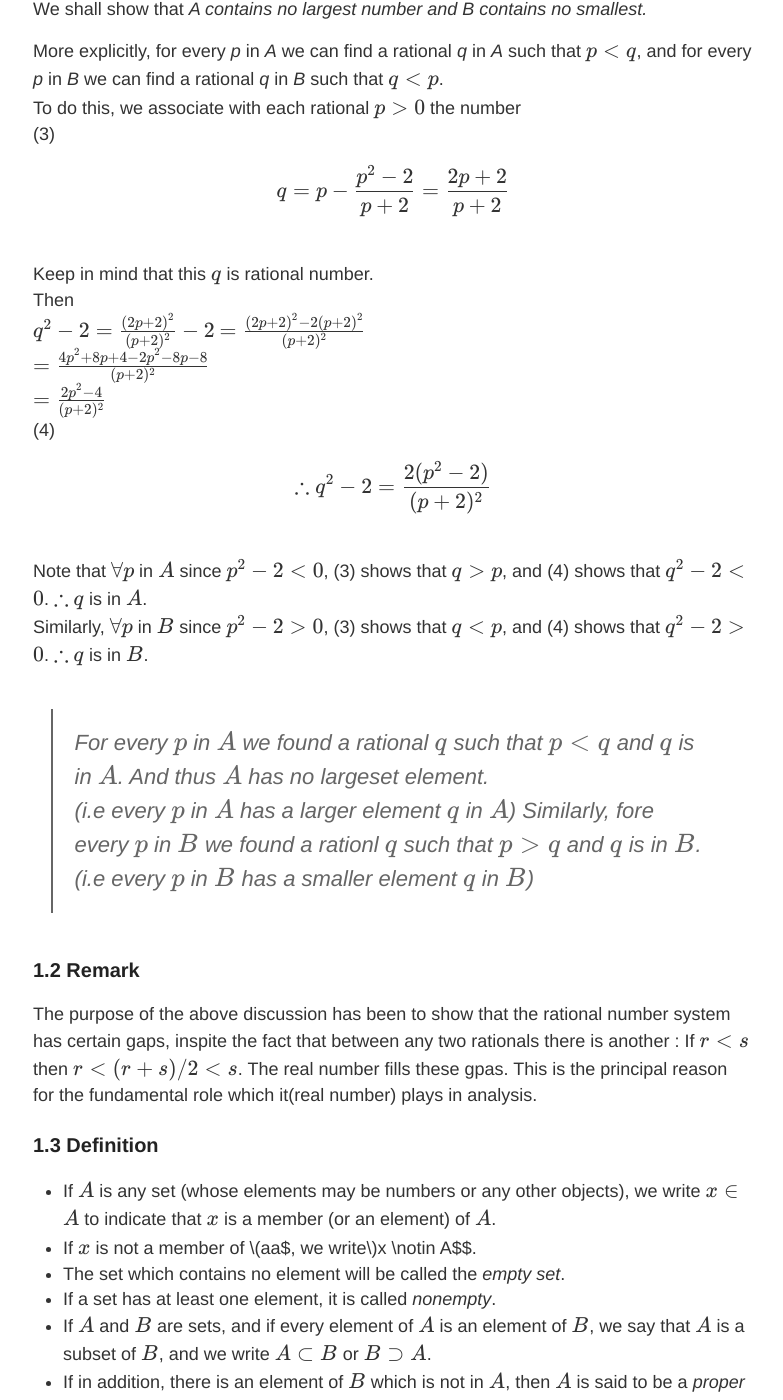
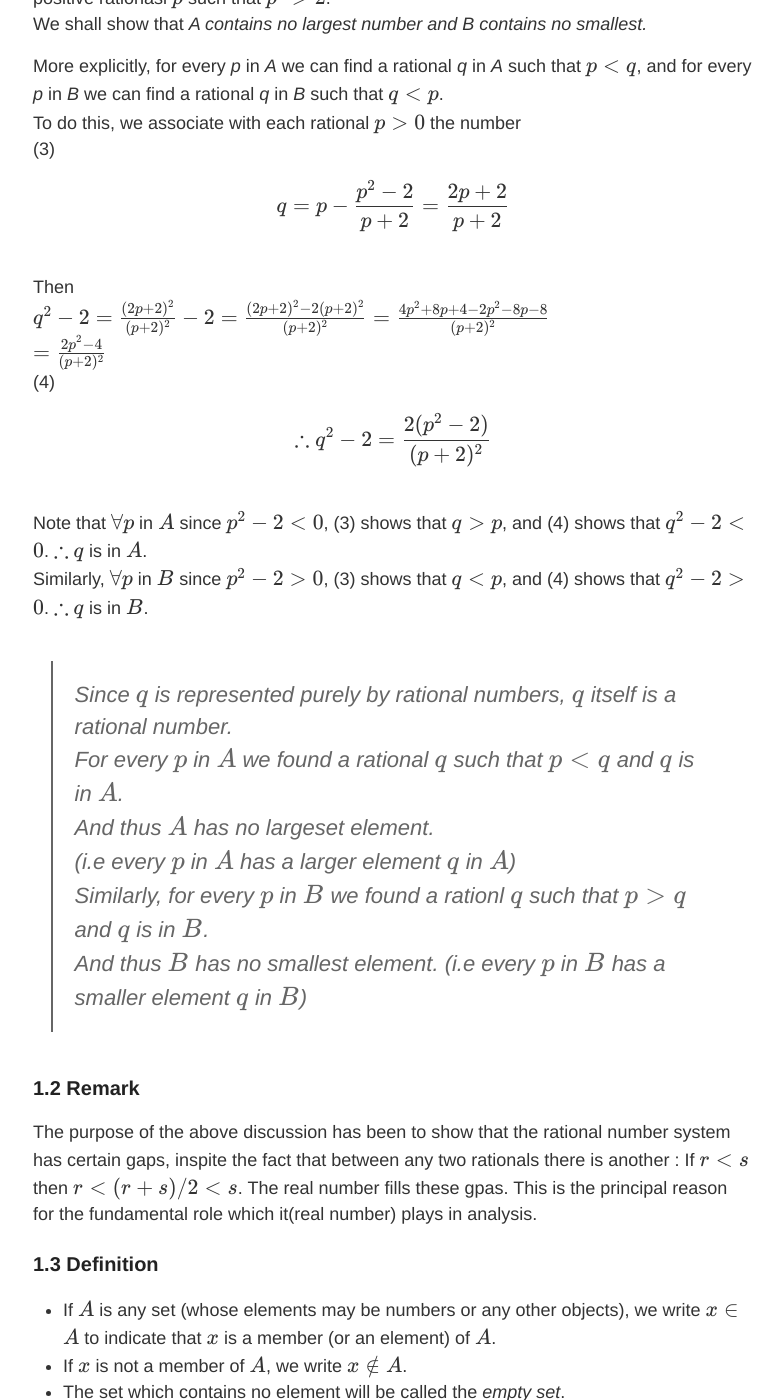
Before and after one commit to PolkaDot31361/blog, a Jekyll site: the page built from _posts/2025-05-08-0001.md, in a window 1280 px wide and 1400 px high, scrolled down 1181 px. Shown: the whole window, without its empty margins (247-1030 px from the left). Built offline with Jekyll 4.4.1, drawn with Linux system fonts in a browser that asks for light colours; nearby versions of some CDN libraries.

```diff
--- a/_posts/2025-05-08-0001.md
+++ b/_posts/2025-05-08-0001.md
@@ -24,6 +24,7 @@ $$\implies m$$ is divisible by 4.
 $$\implies 2n^{2}$$ is also divisible by 4.
 $$\implies n^{2}$$ is even.
 $$\implies n$$ is even.
+
 This contradicts the assumption that $$m, n$$ are relatively prime.
 Hence $$p^{2} = 2$$ is impossible for rational $$p$$.
 
@@ -33,19 +34,19 @@ We shall show that *A contains no largest number and B contains no smallest.*
 More explicitly, for every *p* in *A* we can find a rational *q* in *A* such that $$p < q$$, and for every *p* in *B* we can find a rational *q* in *B* such that $$q < p$$.
 To do this, we associate with each rational $$p > 0$$ the number
 (3)<center>$$q = p - {\frac {p^{2} - 2} {p + 2}} = \frac {2p + 2} {p +2}$$</center>
-Keep in mind that this $$q$$ is rational number.
 Then
-$$q^{2} - 2 = \frac {(2p + 2)^{2}} {(p + 2)^{2}} - 2$$
-$$ = \frac {(2p + 2)^{2} - 2(p + 2)^{2}} {(p + 2)^{2}}$$
-$$ = \frac {4p^2 + 8p + 4 - 2p^2 - 8p - 8} {(p + 2)^2}$$
+$$q^{2} - 2 = \frac {(2p + 2)^{2}} {(p + 2)^{2}} - 2 = \frac {(2p + 2)^{2} - 2(p + 2)^{2}} {(p + 2)^{2}} = \frac {4p^2 + 8p + 4 - 2p^2 - 8p - 8} {(p + 2)^2}$$
 $$ = \frac {2p^2 -4} {(p + 2)^2}$$
 (4)<center>$$\therefore q^2 - 2 = \frac {2(p^2 - 2)} {(p + 2)^2}$$</center>
-Note that $$\forall p$$ in $$A$$ since $$p^2 - 2 < 0$$, (3) shows that $$q > p$$, and (4) shows that $$q^2 - 2 < 0$$. $$\therefore$$ $$q$$ is in $$A$$.
-Similarly, $$\forall p$$ in $$B$$ since $$p^2 - 2 > 0$$, (3) shows that $$q < p$$, and (4) shows that $$q^2 - 2 > 0$$. $$\therefore$$ $$q$$ is in $$B$$.
+Note that $$\forall p$$ in $$A$$ since $$p^2 - 2 < 0$$, (3) shows that $$q > p$$, and (4) shows that $$q^2 - 2 < 0$$.  $$\therefore$$ $$q$$ is in $$A$$.
+Similarly, $$\forall p$$ in $$B$$ since $$p^2 - 2 > 0$$, (3) shows that $$q < p$$, and (4) shows that $$q^2 - 2 > 0$$.  $$\therefore$$ $$q$$ is in $$B$$.
 
-> For every $$p$$ in $$A$$ we found a rational $$q$$ such that $$p < q$$ and $$q$$ is in $$A$$. And thus $$A$$ has no largeset element.
+> Since $$q$$ is represented purely by rational numbers, $$q$$ itself is a rational number.
+> For every $$p$$ in $$A$$ we found a rational $$q$$ such that $$p < q$$ and $$q$$ is in $$A$$.
+> And thus $$A$$ has no largeset element.
 > (i.e every $$p$$ in $$A$$ has a larger element $$q$$ in $$A$$)
-> Similarly, fore every $$p$$ in $$B$$ we found a rationl $$q$$ such that $$p > q$$ and $$q$$ is in $$B$$.
+> Similarly, for every $$p$$ in $$B$$ we found a rationl $$q$$ such that $$p > q$$ and $$q$$ is in $$B$$.
+> And thus $$B$$ has no smallest element.
 > (i.e every $$p$$ in $$B$$ has a smaller element $$q$$ in $$B$$)
 
 ### 1.2 Remark
@@ -55,7 +56,7 @@ The purpose of the above discussion has been to show that the rational number sy
 ### 1.3 Definition
 
 - If $$A$$ is any set (whose elements may be numbers or any other objects), we write $$x \in A$$ to indicate that $$x$$ is a member (or an element) of $$A$$.
-- If $$x$$ is not a member  of $$aa$, we write $$x \notin A$$.
+- If $$x$$ is not a member  of $$A$$, we write $$x \notin A$$.
 - The set which contains no element will be called the *empty set*.
 - If a set has at least one element, it is called *nonempty*.
 - If $$A$$ and $$B$$ are sets, and if every element of $$A$$ is an element of $$B$$, we say that $$A$$ is a subset of $$B$$, and we write $$A \subset B$$ or $$B \supset A$$.
```
